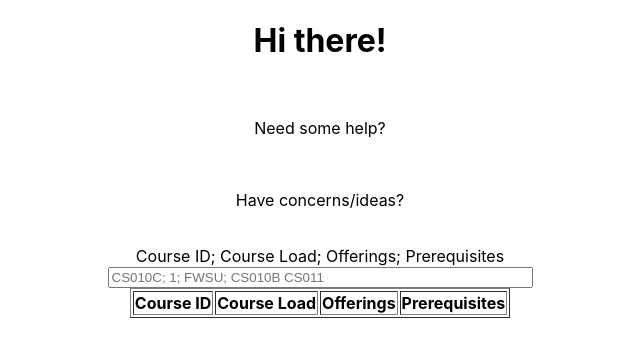
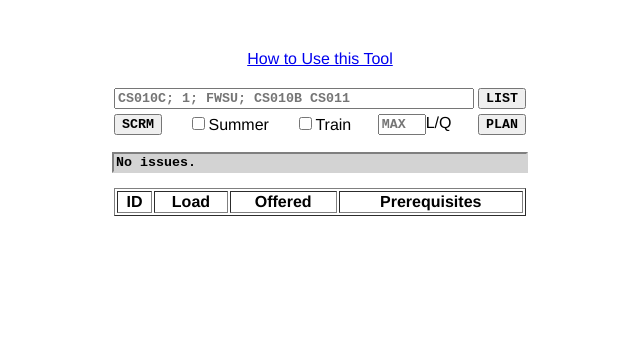
Before and after one commit to QuarterShotofEspresso/CoursePlanner, a React (Create React App) app: page / in a window 1280 px wide. Shown: the top 356 px of the page, without its empty margins (320-960 px from the left). Built offline with nearby package versions, Linux system fonts and the light colour scheme.

Commit message:
Course entry form works. Added dbg console. Course list table updates from form. Regex error checking.

```diff
--- a/src/App.js
+++ b/src/App.js
@@ -1,18 +1,31 @@
 import logo from './logo.svg';
 import './App.css';
-import Intro from './components/Intro'
 import CourseTable from './components/CourseTable'
-import ConfigGeneration from './components/ConfigGeneration'
 import EntryForm from './components/EntryForm'
+// import data from './components/mock-data.json'
+import {useState} from "react";
 
 
+// TODO: A whole lot of shit baby
+//  - LIST downloads a file
+//  - PLAN copys the plan to clipboard
+//  - When there's an error with parsing the result, load succsessfully parsed data leave everything else empty
+//  - Accept a URL for the couselist
+//  - Accept a drag-n-drop file for the courselist
+//  - Save data as values sperated by semicolon: CS010C; 1; FWSU; CS010B CS011
+//  - AVAIL 2FW0 3SU5 1U <= delfault assume 0 availability
+
 function App() {
+
+    const [courseListMatrix, setCourseListMatrix] = useState(
+        []
+    );
+
     return (
         <div className="App">
-            <Intro/>
-            <EntryForm/>
-            <CourseTable/>
-            <ConfigGeneration/>
+            <EntryForm courseListMatrix={courseListMatrix} setCourseListMatrix={setCourseListMatrix}/>
+            <div className={'vskip-15px'}/>
+            <CourseTable courseListMatrix={courseListMatrix}/>
         </div>
     );
 }
--- /dev/null
+++ b/src/components/ConfigGeneration.css
@@ -0,0 +1,27 @@
+.text-mcl{
+    font-family: "Courier New";
+    font-weight: bold;
+}
+
+.white-space-cg-1{
+    height: 10px;
+}
+
+.content{
+    display: flex;
+    max-width: 412px;
+    flex-direction: row;
+    justify-content: space-between;
+    margin-right: auto;
+    margin-left: auto;
+    font-family: Helvetica;
+}
+
+.parent-content{
+
+}
+
+.config-buttons{
+    font-family: "Courier New";
+    font-weight: bold;
+}
--- a/src/components/ConfigGeneration.js
+++ b/src/components/ConfigGeneration.js
@@ -1,7 +1,27 @@
+import './ConfigGeneration.css'
+
 const ConfigGeneration = () => {
 
     return (
-        <div>
+        <div className={'parent-content dbg-border'}>
+            <div className={'white-space-cg-1'}/>
+            <div className={'content dbg-border'}>
+                <button className={'config-buttons'}>SCRM</button>
+                <div>
+                    <input type={'checkbox'} id={'NS'}/>
+                    <label>Summer</label>
+                </div>
+                <div>
+                    <input type={'checkbox'} id={'DC'}/>
+                    <label>Group</label>
+                </div>
+                <div>
+                    <input type={'text'} placeholder={'MAX'} className={'text-mcl'} size={4}/>
+                    <label>L/Q</label>
+                </div>
+                <button className={'config-buttons'}>PLAN</button>
+            </div>
+            <div className={'white-space-cg-1'}/>
 
         </div>
     );
--- a/src/components/CourseTable.css
+++ b/src/components/CourseTable.css
@@ -1,4 +1,23 @@
 .course-table{
     margin-left: auto;
     margin-right: auto;
+    font-family: "Helvetica";
+    width: 412px;
 }
+
+tbody{
+    font-family: "Courier New";
+    font-weight: normal;
+}
+
+.prereq-td{
+    text-align: left;
+}
+
+.prereq-div{
+    width: 100%;
+    height: 100%;
+    margin: 0;
+    padding: 0;
+    overflow-x: auto;
+}
--- a/src/components/CourseTable.js
+++ b/src/components/CourseTable.js
@@ -1,18 +1,38 @@
 // import {ReactComponent} from "*.svg";
 import './CourseTable.css'
+import {useState} from "react";
+// import data from './mock-data.json'
 
 // class CourseTable extends ReactComponent {
-const CourseTable = ({}) => {
+const CourseTable = ({courseListMatrix}) => {
+
+    // const [list, setList] = useState(data);
 
     return (
         <div>
             <table className={"course-table"} border={'1'}>
-                <tr>
-                    <th>Course ID</th>
-                    <th>Course Load</th>
-                    <th>Offerings</th>
-                    <th>Prerequisites</th>
-                </tr>
+                <thead>
+                    <tr>
+                        <th>ID</th>
+                        <th>Load</th>
+                        <th>Offered</th>
+                        <th>Prerequisites</th>
+                    </tr>
+                </thead>
+                <tbody>
+                {courseListMatrix.map((course) => (
+                    <tr>
+                        <td>{course[0]}</td>
+                        <td>{course[1]}</td>
+                        <td>{course[2]}</td>
+                        <td className={'prereq-td'}>
+                            <div className={'prereq-div'}>
+                                {course[3].join(' ')}
+                            </div>
+                        </td>
+                    </tr>
+                ))}
+                </tbody>
             </table>
         </div>
     );
--- /dev/null
+++ b/src/components/Dbg.css
@@ -0,0 +1,3 @@
+.dbg-border {
+    border: 2px solid white;
+}
--- /dev/null
+++ b/src/components/EntryForm.css
@@ -0,0 +1,57 @@
+.course-list-form-cont{
+    display: flex;
+    justify-content: space-between;
+    width: 412px;
+    margin-left: auto;
+    margin-right: auto;
+}
+
+.input-text {
+    font-family: "Courier New", "Lucida Grande";
+    font-weight: bold;
+}
+
+.dbg-console{
+    color: black;
+    background-color: lightgray;
+    border-color: lightgray;
+}
+
+.tut-msg{
+    font-family: Helvetica;
+}
+
+.vskip-50px{
+    height: 50px;
+}
+
+.vskip-20px{
+    height: 20px;
+}
+
+.vskip-15px{
+    height: 15px;
+}
+
+.vskip-10px{
+    height: 10px;
+}
+
+.vskip-5px{
+    height: 5px;
+}
+
+.content{
+    display: flex;
+    max-width: 412px;
+    flex-direction: row;
+    justify-content: space-between;
+    margin-right: auto;
+    margin-left: auto;
+    font-family: Helvetica;
+}
+
+button{
+    font-family: "Courier New";
+    font-weight: bold;
+}
--- a/src/components/EntryForm.js
+++ b/src/components/EntryForm.js
@@ -1,19 +1,83 @@
+import './EntryForm.css';
+import {useState} from "react";
 
-const EntryForm = () => {
+const EntryForm = ({courseListMatrix, setCourseListMatrix}) => {
+
+    const [courses, setCourses] = useState([]);
+    const [dbgMsg, setDbgMsg] = useState("No issues.");
+
+    const handleKeyDown = (event) => {
+        if (event.key === 'Enter') {
+
+            if(event.target.value === "") {
+                setDbgMsg("There's no course!");
+                return;
+            }
+
+            // courseCaptureRegex Accepts following format:
+            // <CID: String>; <Load: Float>; <Offering: [FWSU]>; <Prereqs: String>
+            // e.g. CS010C; 1.5; FWSU; CS010B CS011
+            const courseCaptureRegex = /\s*(.+);\s+(\d+\.\d*|\d+);\s+([FWSU]{1,4});\s*(.*)/;
+            const capturedCourse = event.target.value.match(courseCaptureRegex);
+
+            if(capturedCourse === null) {
+                setDbgMsg(`Format is incorrect.`);
+                return;
+            }
+
+            if(courses.includes(capturedCourse[1])) {
+                setDbgMsg(`'${capturedCourse[1]}' has already been added.`);
+                return;
+            }
+
+            const newCourse = [
+                capturedCourse[1],
+                parseFloat(capturedCourse[2]),
+                capturedCourse[3],
+                capturedCourse[4].split(' ')
+            ];
+
+            setCourseListMatrix([...courseListMatrix, newCourse]);
+            setCourses([...courses, capturedCourse[1]]);
+
+            setDbgMsg("No issues.");
+            event.target.value = '';
+
+        }
+    }
 
     return (
-        <div>
-            <form>
-                <label htmlFor={"CourseEntryInput"}>Course ID; Course Load; Offerings; Prerequisites</label><br/>
-                <input type={"text"} placeholder={"CS010C; 1; FWSU; CS010B CS011"} size={50}
-                    onKeyPress={(event) => {
-                        if(event.key === "Enter") {
-                            event.preventDefault();
-                            console.log(event.target.valueOf());
-                        }
-                    }}
-                /><br/>
-            </form>
+        <div className={'dbg-border'}>
+            <div className={'vskip-50px'}/>
+            <div className={'dbg-border tut-msg'}>
+                <a href={"https://example.com"} target="_blank" rel="noopener noreferrer">How to Use this Tool</a> <br/>
+            </div>
+            <div className={'vskip-20px'}/>
+            <div className={'course-list-form-cont'}>
+                <input type={'text'} className={'input-text'} placeholder={"CS010C; 1; FWSU; CS010B CS011"}
+                       size={43} onKeyDown={handleKeyDown}
+                />
+                <button>LIST</button>
+            </div>
+            <div className={'vskip-5px'}/>
+            <div className={'content dbg-border'}>
+                <button>SCRM</button>
+                <div>
+                    <input type={'checkbox'} id={'NS'}/>
+                    <label>Summer</label>
+                </div>
+                <div>
+                    <input type={'checkbox'} id={'DC'}/>
+                    <label>Train</label>
+                </div>
+                <div>
+                    <input type={'text'} className={'input-text'} placeholder={'MAX'} size={4}/>
+                    <label>L/Q</label>
+                </div>
+                <button>PLAN</button>
+            </div>
+            <div className={'vskip-15px'}/>
+            <input type={'text'} className={'input-text dbg-console'}  value={dbgMsg} size={50} readOnly/>
         </div>
     );
 }
--- a/src/components/Intro.js
+++ b/src/components/Intro.js
@@ -1,12 +1,12 @@
-
+import './Dbg.css'
 
 const Intro = () => {
 
     return (
-        <div>
-            <h1>Hi there!</h1><br/>
-            <p> Need some help?</p><br/>
-            <p>Have concerns/ideas?</p><br/>
+        <div className={'dbg-border'}>
+            <h1 className={'welcome-text dbg-border'}>Hi there!</h1><br/>
+            <p className={'help-text dbg-border'}>Need some help?</p><br/>
+            <p className={'concern-text dbg-border'}>Have concerns/ideas?</p><br/>
         </div>
     )
 }
--- /dev/null
+++ b/src/components/mock-data.json
@@ -0,0 +1,6 @@
+[
+  ["CS010A", 1, "FWS", []],
+  ["CS010B", 1, "FWS", ["CS010A"]],
+  ["CS010C", 1, "FWS", ["CS010B", "CS011"]],
+  ["CS011", 1, "W", []]
+]
```
